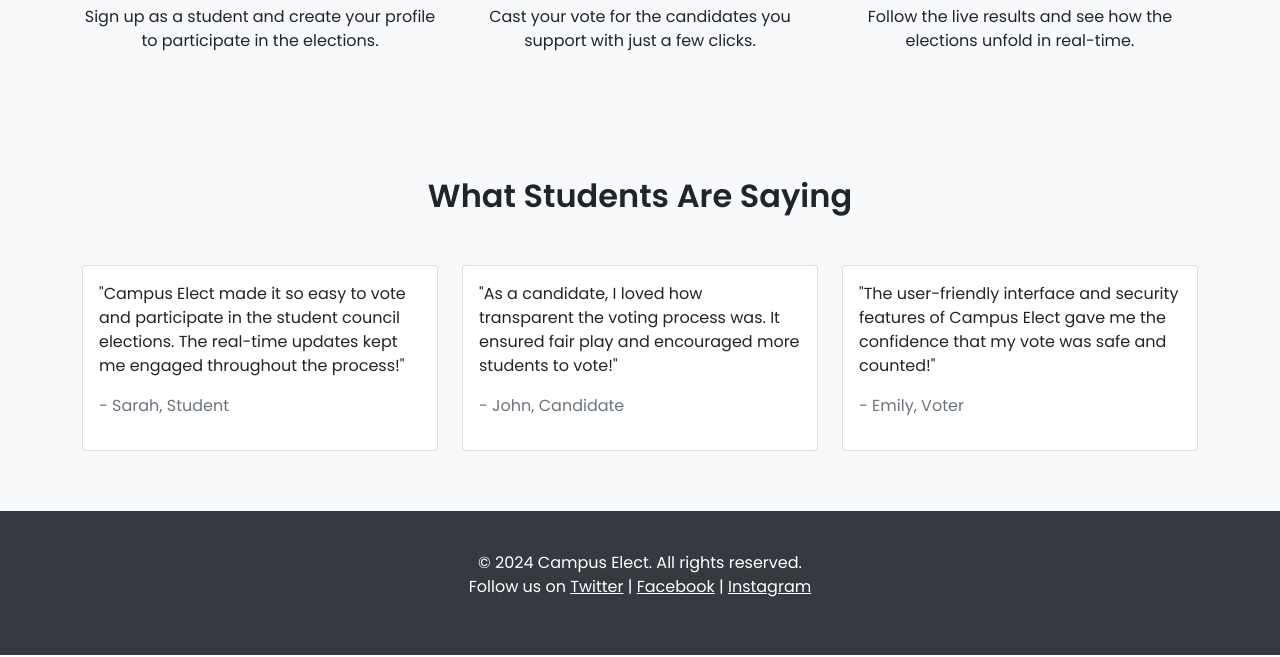
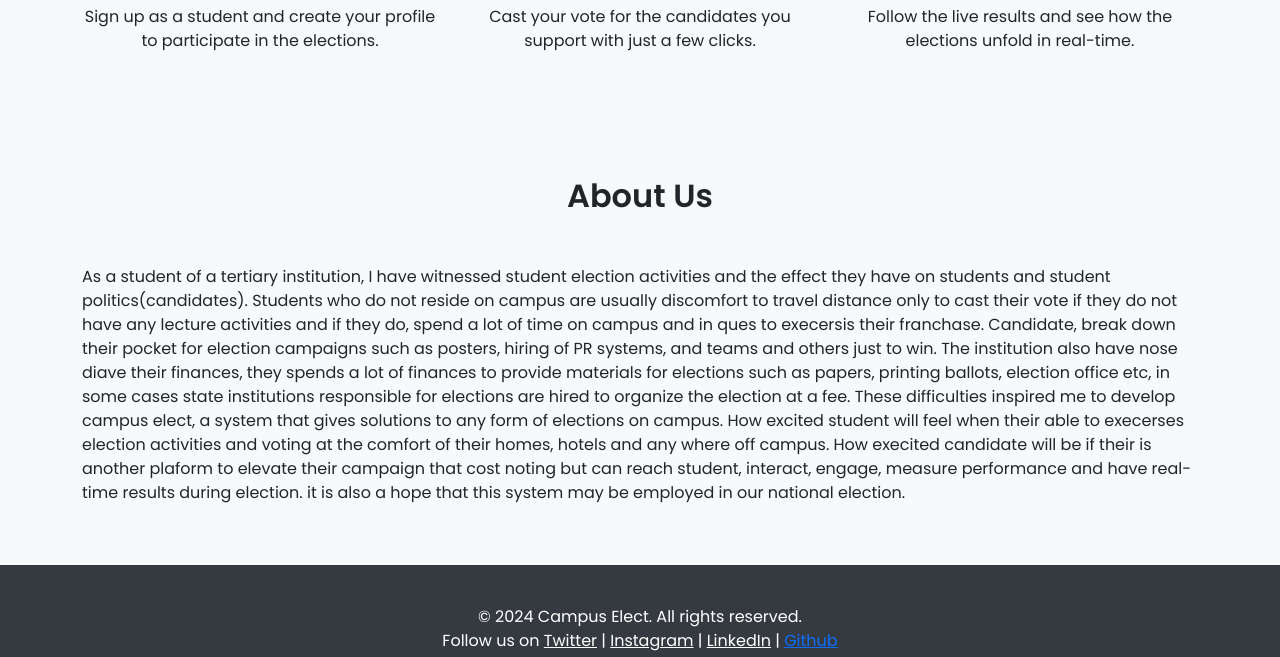
Before and after one commit to Teddystone08/Teddystone08.github.io, a plain HTML site: page index.html in a window 1280 px wide. Shown: the part 2143-2800 px from the top of the page. Drawn offline with Linux system fonts and the light colour scheme.

Commit message:
article added

```diff
--- a/index.html
+++ b/index.html
@@ -12,7 +12,7 @@
 <body>
 
     <!-- Header Section -->
-    <header class="bg-primary text-light p-4">
+    <header class="bg-primary text-light p-4" style="background-image: url(/images/elect_vote.jpg), repeat:no repeat" >
         <div class="container">
             <div class="h4 mb-0">
                 <img src="/images/Group 56.png" alt="logo"></div>
@@ -22,6 +22,10 @@
     <nav>
         <div class="container">
             <ul class="nav justify-content-center">
+                <li class="nav-item">
+                    <a href="#about" class="nav-link text-light">About us</a>
+                </li>
+
                 <li class="nav-item">
                     <a href="#features" class="nav-link text-light">Features</a>
                 </li>
@@ -44,6 +48,7 @@
             <a href="https://teddystone08.github.io" class="btn btn-primary btn-lg">Sign Up Now</a>
         </div>
     </section>
+
 
     <!-- Features Section -->
     <section class="features-section">
@@ -105,35 +110,30 @@
         </div>
     </section>
 
-    <!-- Testimonials Section -->
+    <!-- about us Section -->
     <section class="testimonials-section">
-        <div class="container">
-            <h2>What Students Are Saying</h2>
+        <div class="container" id="about">
+            <h2>About Us</h2>
             <div class="row">
-                <div class="col-md-4">
-                    <div class="card">
-                        <div class="card-body">
-                            <p>"Campus Elect made it so easy to vote and participate in the student council elections. The real-time updates kept me engaged throughout the process!"</p>
-                            <p class="text-muted">- Sarah, Student</p>
-                        </div>
-                    </div>
-                </div>
-                <div class="col-md-4">
-                    <div class="card">
-                        <div class="card-body">
-                            <p>"As a candidate, I loved how transparent the voting process was. It ensured fair play and encouraged more students to vote!"</p>
-                            <p class="text-muted">- John, Candidate</p>
-                        </div>
-                    </div>
-                </div>
-                <div class="col-md-4">
-                    <div class="card">
-                        <div class="card-body">
-                            <p>"The user-friendly interface and security features of Campus Elect gave me the confidence that my vote was safe and counted!"</p>
-                            <p class="text-muted">- Emily, Voter</p>
-                        </div>
-                    </div>
-                </div>
+                <div class="col-lg-12">
+                  <article>
+                    As a student of a tertiary institution,
+                    I have witnessed student election activities and the effect they have on students and student politics(candidates).
+                    Students who do not reside on campus are usually discomfort to travel distance only to cast their vote
+                    if they do not have any lecture activities and if they do,  spend a lot of time on campus and in ques to execersis their franchase.
+                    Candidate, break down their pocket for election campaigns such as posters, hiring of PR systems, and
+                    teams and others just to win.
+                    The institution also have nose diave their finances, they spends a lot of finances to provide materials for elections such as papers,
+                    printing ballots, election office etc, in some cases state institutions responsible for elections are hired to organize the election at a fee.
+                    These difficulties inspired me to develop campus elect, a system that gives solutions to any form of elections on campus.
+                    How excited student will feel when their able to execerses election activities and voting at the comfort of their homes, hotels and any where off
+                    campus.
+                    How execited candidate will be if their is another plaform to elevate their campaign that cost noting but can reach
+                    student, interact, engage, measure performance and have real-time results during election.
+                    it is also a hope that this system may be employed in our national election.
+
+
+                  </article>
             </div>
         </div>
     </section>
@@ -142,8 +142,9 @@
     <footer class="text-center">
         <div class="container">
             <p class="mb-0">&copy; 2024 Campus Elect. All rights reserved.</p>
-            <p>Follow us on <a href="#" class="text-white">Twitter</a> | <a href="#" class="text-white">Facebook</a> | <a href="#" class="text-white">Instagram</a></p>
-        </div>
+            <p>Follow us on <a href="https://x.com/Ernestlrty?t=4Ddr0L3_4oa-40a-4NyToodTHg&s=08" class="text-white">Twitter</a> | <a href="https://www.instagram.com/?utm_source=pwa_homescreen&__pwa=1" class="text-white">Instagram</a> |
+                <a href="www.linkedin.com/in/ernest-lartey-61213633" class="text-white">LinkedIn</a> | <a href="https://github.com/Teddystone08/campuselect.git">Github</a></p>
+            </div>
     </footer>
 
     <!-- Bootstrap JS & Dependencies -->
```
